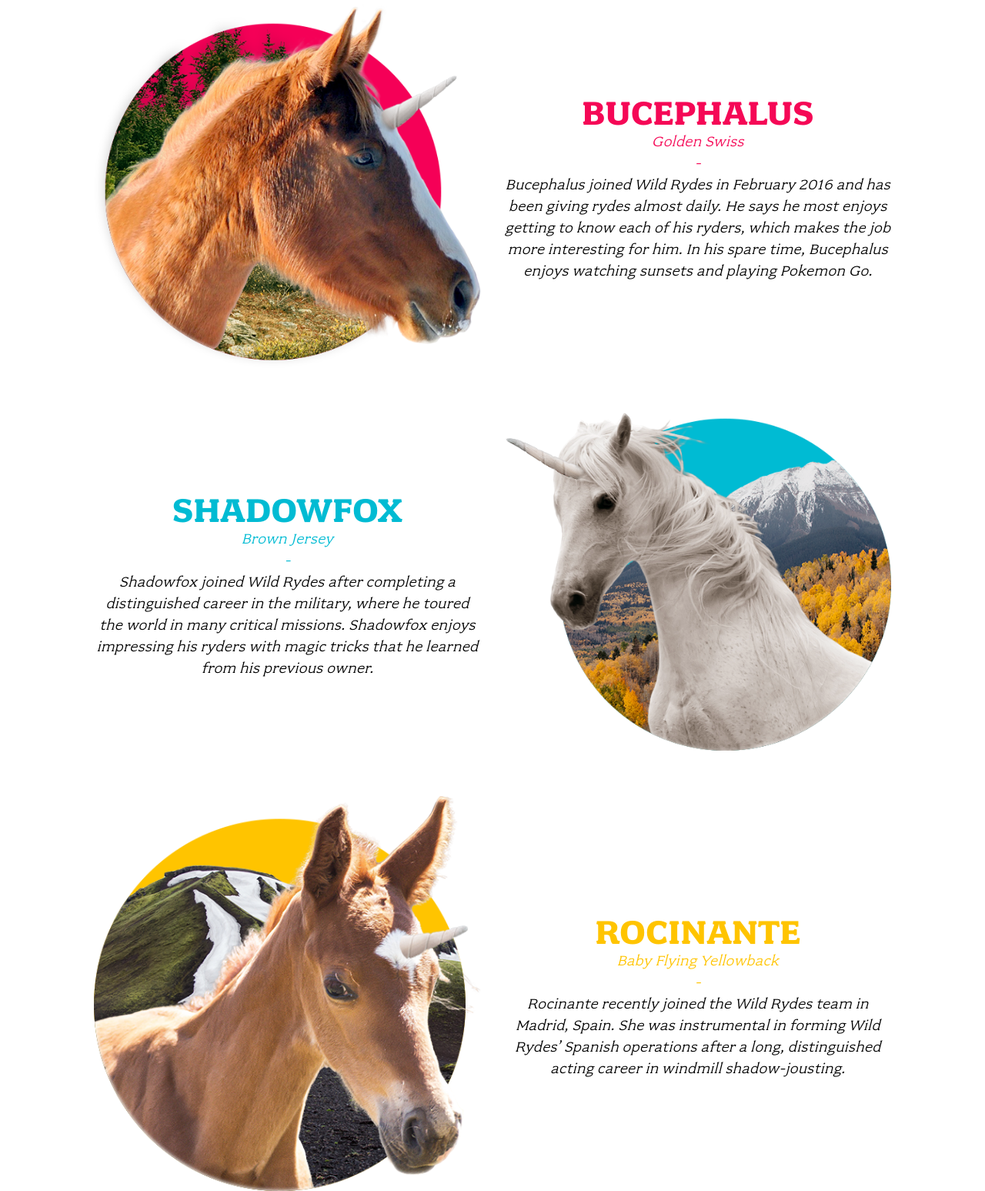
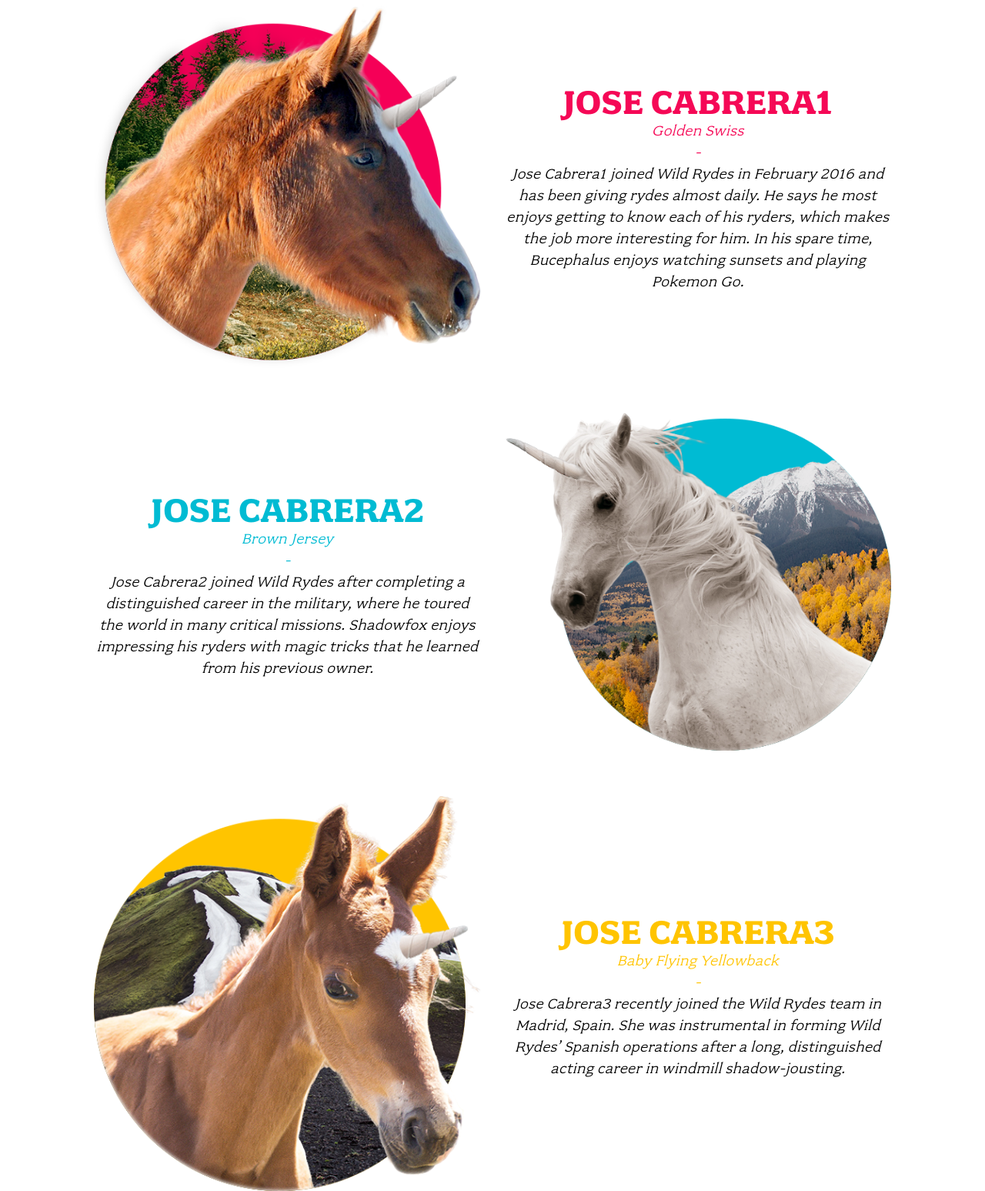
Before and after one commit to Jose-G-Cabrera/wildrydes-site, a plain HTML site: page unicorns.html in a window 1280 px wide. Shown: the part 869-2416 px from the top of the page at 77% size. Drawn offline with Linux system fonts and the light colour scheme.

Commit message:
Changing unicorn names

```diff
--- a/unicorns.html
+++ b/unicorns.html
@@ -55,10 +55,10 @@
         </div>
 
         <div class="columns medium-7 large-6 xlarge-5 xxlarge-4">
-          <h2 class="title">Bucephalus</h2>
+          <h2 class="title">Jose Cabrera1</h2>
           <div class="subtitle">Golden Swiss</div>
           <p class="content">
-            Bucephalus joined Wild Rydes in February 2016 and has been giving rydes almost daily. He says he most enjoys getting to know each of his ryders, which makes the job more interesting for him. In his spare time, Bucephalus enjoys watching sunsets and playing Pokemon Go.
+            Jose Cabrera1 joined Wild Rydes in February 2016 and has been giving rydes almost daily. He says he most enjoys getting to know each of his ryders, which makes the job more interesting for him. In his spare time, Bucephalus enjoys watching sunsets and playing Pokemon Go.
           </p>
         </div>
       </div>
@@ -71,10 +71,10 @@
         </div>
 
         <div class="columns medium-7 medium-pull-5 large-6 large-pull-6 xlarge-5 xlarge-pull-5 xxlarge-4 xxlarge-offset-1">
-          <h2 class="title">Shadowfox</h2>
+          <h2 class="title">Jose Cabrera2</h2>
           <div class="subtitle">Brown Jersey</div>
           <p class="content">
-            Shadowfox joined Wild Rydes after completing a distinguished career in the military, where he toured the world in many critical missions. Shadowfox enjoys impressing his ryders with magic tricks that he learned from his previous owner.
+            Jose Cabrera2 joined Wild Rydes after completing a distinguished career in the military, where he toured the world in many critical missions. Shadowfox enjoys impressing his ryders with magic tricks that he learned from his previous owner.
           </p>
         </div>
       </div>
@@ -87,10 +87,10 @@
         </div>
 
         <div class="columns medium-7 large-6 xlarge-5 xxlarge-4">
-          <h2 class="title">Rocinante</h2>
+          <h2 class="title">Jose Cabrera3</h2>
           <div class="subtitle">Baby Flying Yellowback</div>
           <p class="content">
-            Rocinante recently joined the Wild Rydes team in Madrid, Spain. She was instrumental in forming Wild Rydes’ Spanish operations after a long, distinguished acting career in windmill shadow-jousting.
+            Jose Cabrera3 recently joined the Wild Rydes team in Madrid, Spain. She was instrumental in forming Wild Rydes’ Spanish operations after a long, distinguished acting career in windmill shadow-jousting.
           </p>
         </div>
       </div>
```
Also changed, not shown: ride.html (+1 -1 lines).
